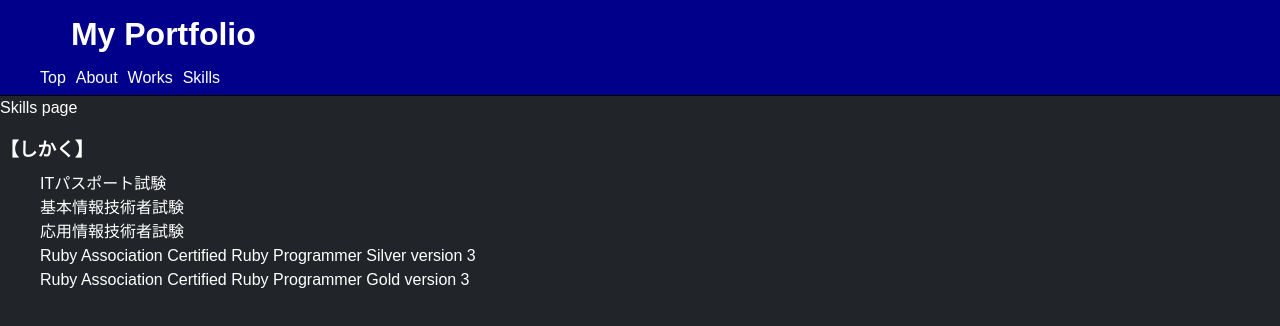
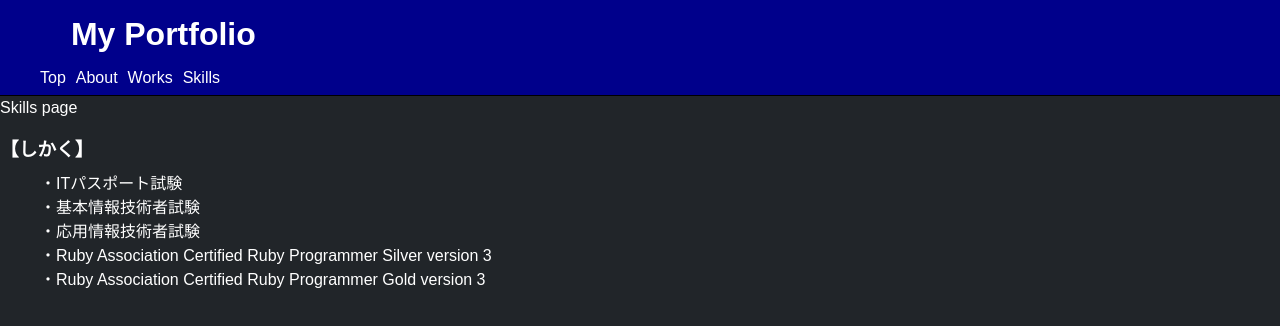
Before and after one commit to Ako-k/portfolio-test, a React (Create React App) app in the folder portfolio-react/: page /skills in a window 1280 px wide. Shown: the top 326 px of the page. Built offline with nearby package versions, Linux system fonts and the light colour scheme; some icons are missing; a web font is replaced by a local one; what axios-case-converter would draw is missing.

Commit message:
Add works

```diff
--- a/portfolio-react/src/components/command/command.js
+++ b/portfolio-react/src/components/command/command.js
@@ -23,7 +23,7 @@ export const KonamiCommand = () => {
     }
   }
 
-  if(secretData == ''){
+  if(secretData === ''){
     return(
       <div></div>
     )
--- a/portfolio-react/src/components/skills/skills.js
+++ b/portfolio-react/src/components/skills/skills.js
@@ -8,11 +8,11 @@ function Skills() {
       <div class='lists'>
         <h3>【しかく】</h3>
         <ul class='nes-list is-circle'>
-          <li>ITパスポート試験</li>
-          <li>基本情報技術者試験</li>
-          <li>応用情報技術者試験</li>
-          <li>Ruby Association Certified Ruby Programmer Silver version 3</li>
-          <li>Ruby Association Certified Ruby Programmer Gold version 3</li>
+          <li>・ITパスポート試験</li>
+          <li>・基本情報技術者試験</li>
+          <li>・応用情報技術者試験</li>
+          <li>・Ruby Association Certified Ruby Programmer Silver version 3</li>
+          <li>・Ruby Association Certified Ruby Programmer Gold version 3</li>
         </ul>
       </div>
     </div>
--- a/portfolio-react/src/components/works/works.js
+++ b/portfolio-react/src/components/works/works.js
@@ -4,6 +4,15 @@ function Works() {
   return (
     <div>
       <p>Works page</p>
+
+      <div class='lists'>
+        <h3>【きろく】</h3>
+        <ul class='nes-list is-circle'>
+          <li>・ECサイト向けAPI構築</li>
+          <li>・自治体向け基幹システム構築</li>
+          <li>・XXX社 ホームページ制作 等…</li>
+        </ul>
+      </div>
     </div>
   );
 }
```
